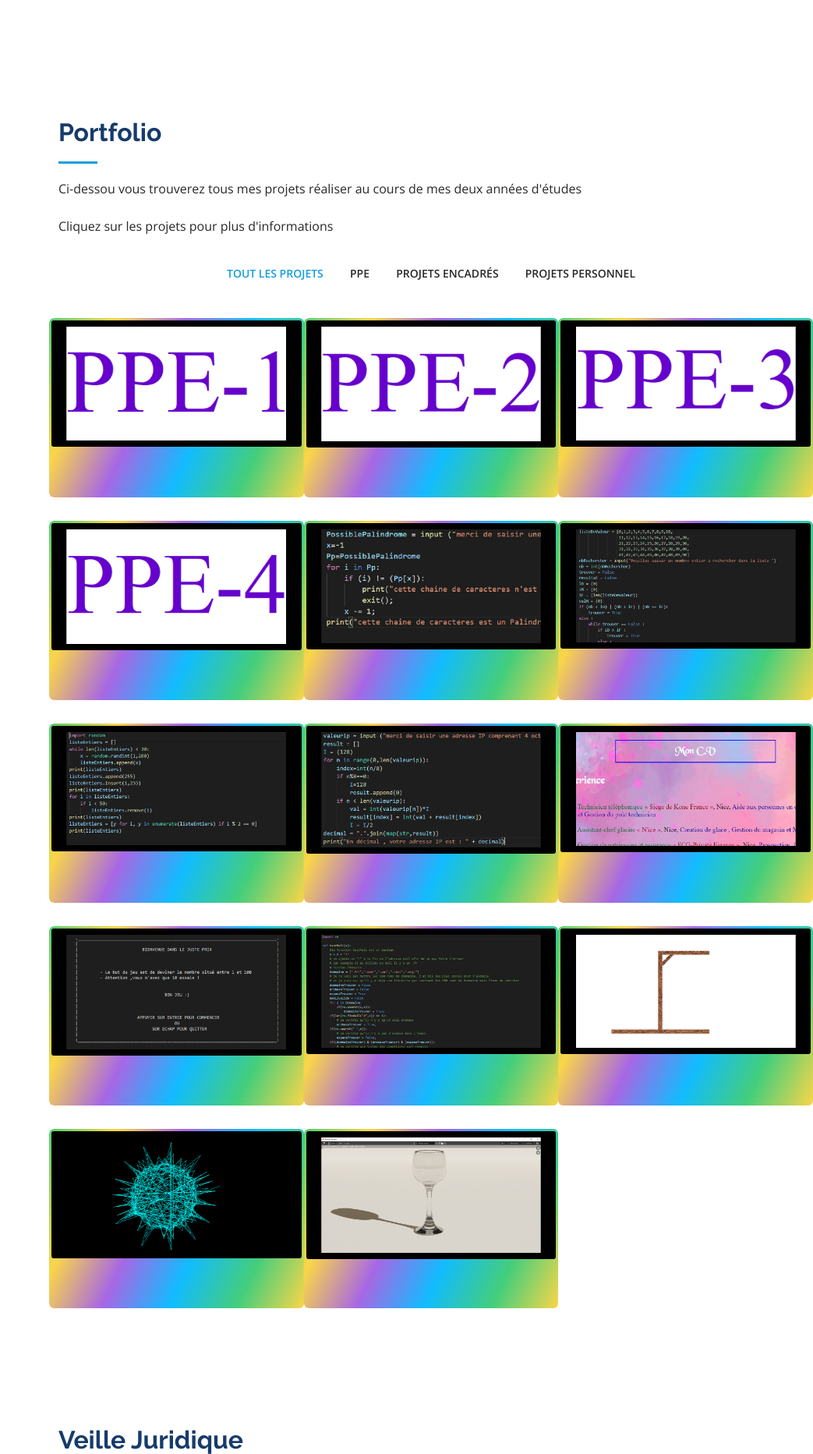
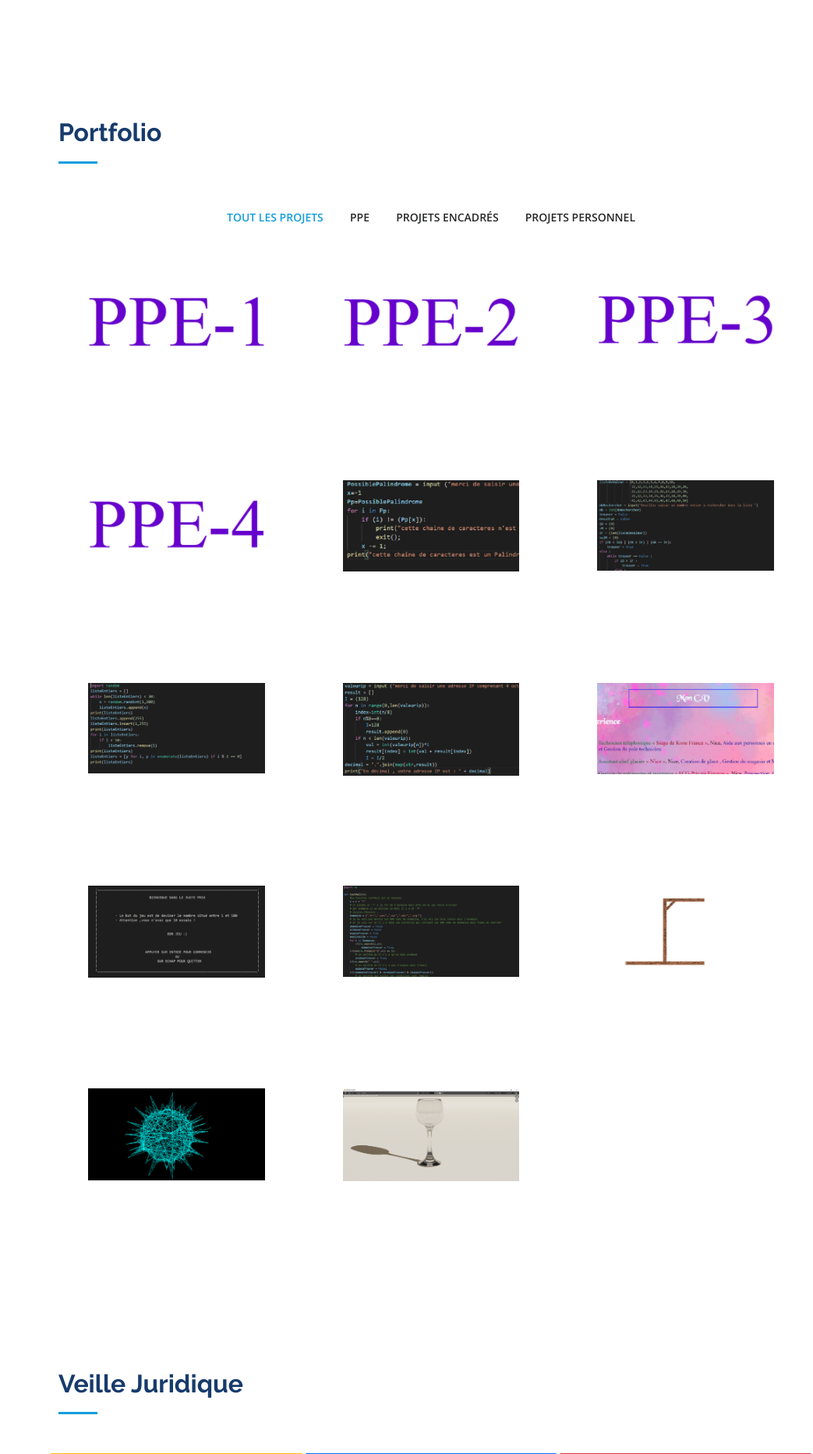
Before and after one commit to lefeuj/Portfolio, a PHP site: page /index.php in a window 1280 px wide. Shown: the part 2794-4659 px from the top of the page at 78% size, without its empty margins (237-1280 px from the left). Run offline with PHP 8.4, Linux system fonts and the light colour scheme.

Commit message:
border puls

```diff
--- a/assets/css/style.css
+++ b/assets/css/style.css
@@ -488,41 +488,19 @@ section {
   display: inline-block;
   text-decoration: none;
   color: #fff;
-  padding: 3px;
-  border-radius: 6px;
-  position: relative;
-  overflow: hidden;
+  padding: 20px 50px;
+  border-radius: 10px;
 }
-.button::before{
-  content: "";
-  position: absolute;
-  top: 0;
-  left: 0;
-  width: 200%;
-  height: 100%;
-  background:
-  linear-gradient(115deg,
-  #4fcf70,#fad648,
-  #a767e5,#12bcfe,
-  #44ce7b,#fad648);
-  background-size: 50% 100%;
-  border-radius: inherit;
+
+.button:hover{
+  animation: pulsate 1s
+  ease-in-out;
 }
-.button:hover::before{
-  animation: animate_border
-  3s linear infinite;
-}
-.button img {
-  display: block;
-  background-color: #000;
-  padding: 2.5% 6%;
-  border-radius: 3px;
-  position: relative;
-  z-index: 2;
-}
-@keyframes animate_border{
-  to {
-    transform: translateX(-50%);
+@keyframes pulsate{
+  0%{
+    box-shadow:
+    0 0 25px #5ddcff,
+    0 0 50px #4e00c2;
   }
 }
 
--- a/index.php
+++ b/index.php
@@ -272,37 +272,34 @@
 
           <div class="section-title">
             <h2>Portfolio</h2>
-            <p>Ci-dessou vous trouverez tous mes projets réaliser au cours de mes deux années d'études</p>
-            </br>
-            <p>Cliquez sur les projets pour plus d'informations</p>
           </div>
 
           <div class="row" data-aos="fade-up">
             <div class="col-lg-12 d-flex justify-content-center">
               <ul id="portfolio-flters">
-                <li data-filter="*" class="filter-active">Tout les Projets</li>
-                <li data-filter=".filter-PPE">PPE</li>
-                <li data-filter=".filter-PE">Projets Encadrés</li>
-                <li data-filter=".filter-PP">Projets Personnel</li>
+                <li data-filter="*" class="filter-active button">Tout les Projets</li>
+                <li data-filter=".filter-PPE" class="button">PPE</li>
+                <li data-filter=".filter-PE" class="button">Projets Encadrés</li>
+                <li data-filter=".filter-PP" class="button">Projets Personnel</li>
               </ul>
             </div>
           </div>
 
           <div class="row portfolio-container" data-aos="fade-up" data-aos-delay="100">
 
-            <a href="portfolio-PPE-1.php" class="button col-lg-4 col-md-6 portfolio-item filter-PPE folio" title="More Details">
+            <a href="portfolio-PPE-1.php" class="button ppe col-lg-4 col-md-6 portfolio-item filter-PPE folio" title="More Details">
               <img src="assets/img/portfolio/ppe-1.jpg" class="img-fluid" alt="PPE-1">
             </a>
 
-            <a href="portfolio-PPE-2.php" class="button col-lg-4 col-md-6 portfolio-item filter-PPE folio" title="More Details">
+            <a href="portfolio-PPE-2.php" class="button ppe col-lg-4 col-md-6 portfolio-item filter-PPE folio" title="More Details">
               <img src="assets/img/portfolio/ppe-2.jpg" class="img-fluid" alt="PPE-1">
             </a>
 
-            <a href="portfolio-PPE-3.php" class="button col-lg-4 col-md-6 portfolio-item filter-PPE folio" title="More Details">
+            <a href="portfolio-PPE-3.php" class="button ppe col-lg-4 col-md-6 portfolio-item filter-PPE folio" title="More Details">
               <img src="assets/img/portfolio/ppe-3.jpg" class="img-fluid" alt="PPE-1">
             </a>
 
-            <a href="portfolio-PPE-4.php" class="button col-lg-4 col-md-6 portfolio-item filter-PPE folio" title="More Details">
+            <a href="portfolio-PPE-4.php" class="button ppe col-lg-4 col-md-6 portfolio-item filter-PPE folio" title="More Details">
               <img src="assets/img/portfolio/ppe-4.jpg" class="img-fluid" alt="PPE-1">
             </a>
 
```
